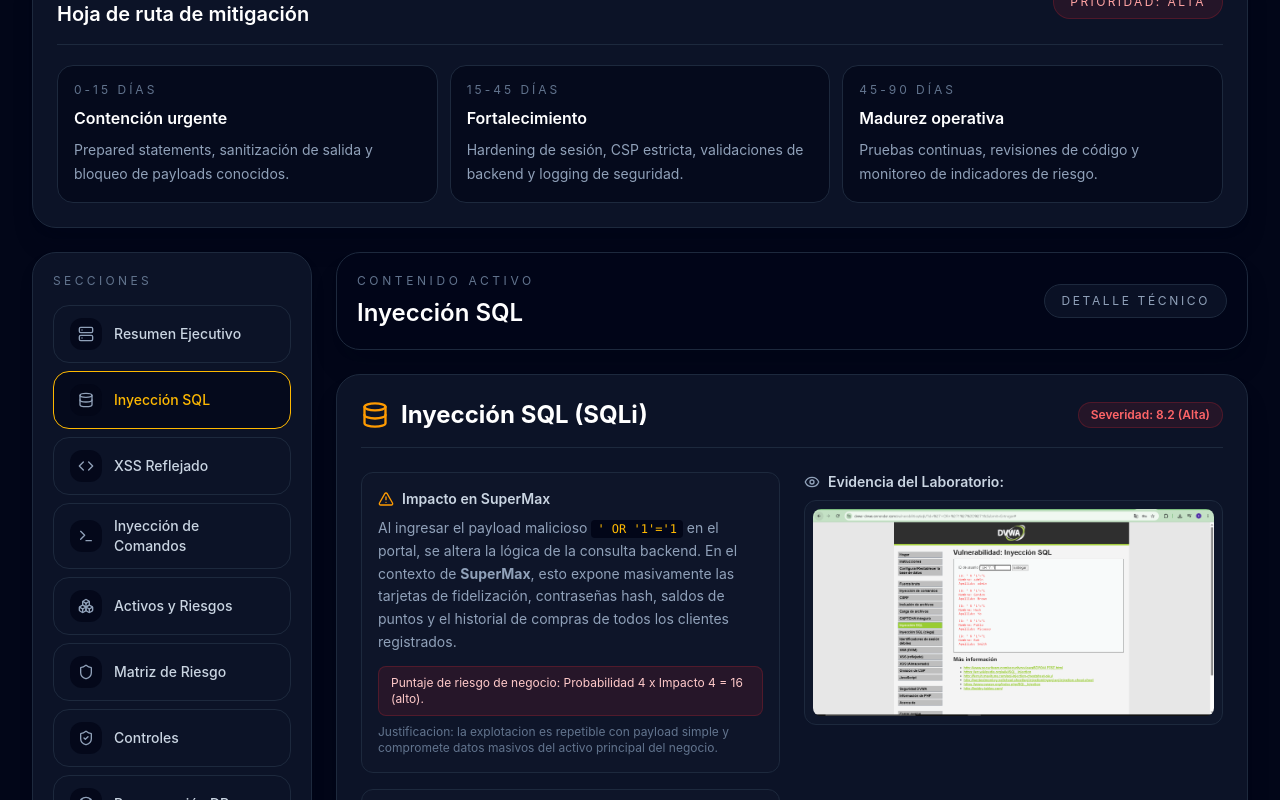
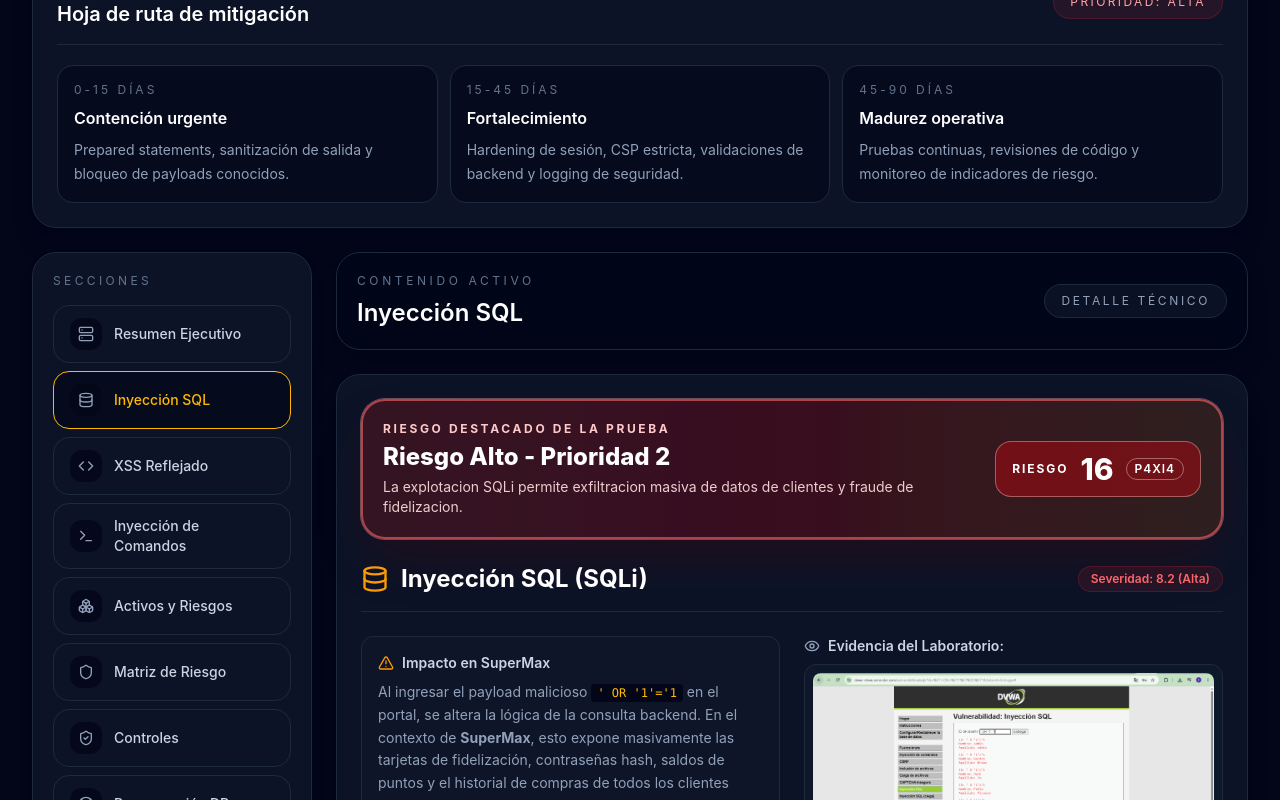
Before and after one commit to squellaa/auditoria_oliseb, a React (Vite) app: page / in a window 1280 px wide. Both pictures are taken after a click on the button "Inyección SQL". Shown: the part 630-1430 px from the top of the page. Built offline with nearby package versions, Linux system fonts and the light colour scheme.

Commit message:
Maximiza visibilidad de riesgo en las 3 pruebas de control

```diff
--- a/src/components/Comandos.jsx
+++ b/src/components/Comandos.jsx
@@ -7,6 +7,21 @@
 
   return (
     <section className="space-y-6">
+      <div className="rounded-3xl border-2 border-red-300/70 bg-gradient-to-r from-red-950/60 via-red-800/35 to-orange-700/20 p-5 shadow-2xl shadow-red-950/60 ring-2 ring-red-300/40">
+        <div className="flex flex-col gap-3 md:flex-row md:items-center md:justify-between">
+          <div>
+            <p className="text-xs font-bold uppercase tracking-[0.22em] text-red-200">Riesgo destacado de la prueba</p>
+            <h3 className="mt-1 text-2xl font-extrabold text-white">Riesgo Critico - Prioridad 1</h3>
+            <p className="mt-1 text-sm text-red-100/90">Compromete el servidor y puede afectar confidencialidad, integridad y disponibilidad del portal.</p>
+          </div>
+          <div className="inline-flex items-center gap-3 rounded-2xl border border-red-100/50 bg-red-600/45 px-4 py-3 text-white animate-pulse">
+            <span className="text-xs font-bold uppercase tracking-[0.16em]">Riesgo</span>
+            <span className="text-4xl font-extrabold leading-none">{riskScore}</span>
+            <span className="rounded-full border border-red-100/50 px-2 py-0.5 text-xs font-semibold uppercase tracking-[0.08em]">P{probability}xI{impact}</span>
+          </div>
+        </div>
+      </div>
+
       <div className="rounded-3xl border border-slate-800/80 bg-slate-950/60 p-8 shadow-xl shadow-slate-950/20">
         <div className="flex items-center gap-4">
           <div className="flex h-14 w-14 items-center justify-center rounded-3xl bg-amber-500/10 text-amber-400">
--- a/src/components/InyeccionSQL.jsx
+++ b/src/components/InyeccionSQL.jsx
@@ -8,6 +8,21 @@
 
   return (
     <div className="space-y-6">
+      <div className="rounded-3xl border-2 border-red-400/60 bg-gradient-to-r from-red-900/35 via-red-700/25 to-amber-700/20 p-5 shadow-2xl shadow-red-950/40 ring-1 ring-red-300/40">
+        <div className="flex flex-col gap-3 md:flex-row md:items-center md:justify-between">
+          <div>
+            <p className="text-xs font-bold uppercase tracking-[0.22em] text-red-200">Riesgo destacado de la prueba</p>
+            <h3 className="mt-1 text-2xl font-extrabold text-white">Riesgo Alto - Prioridad 2</h3>
+            <p className="mt-1 text-sm text-red-100/90">La explotacion SQLi permite exfiltracion masiva de datos de clientes y fraude de fidelizacion.</p>
+          </div>
+          <div className="inline-flex items-center gap-3 rounded-2xl border border-red-200/40 bg-red-600/35 px-4 py-3 text-white">
+            <span className="text-xs font-bold uppercase tracking-[0.16em]">Riesgo</span>
+            <span className="text-3xl font-extrabold leading-none">{riskScore}</span>
+            <span className="rounded-full border border-red-100/40 px-2 py-0.5 text-xs font-semibold uppercase tracking-[0.08em]">P{probability}xI{impact}</span>
+          </div>
+        </div>
+      </div>
+
       <div className="flex justify-between items-center border-b border-slate-800 pb-4">
         <h2 className="text-2xl font-bold text-white flex items-center gap-3">
           <Database className="text-amber-500 w-7 h-7" /> Inyección SQL (SQLi)
--- a/src/components/XSS.jsx
+++ b/src/components/XSS.jsx
@@ -7,6 +7,21 @@
 
   return (
     <section className="space-y-6">
+      <div className="rounded-3xl border-2 border-amber-400/60 bg-gradient-to-r from-amber-900/35 via-amber-700/20 to-slate-800/20 p-5 shadow-2xl shadow-amber-950/30 ring-1 ring-amber-300/40">
+        <div className="flex flex-col gap-3 md:flex-row md:items-center md:justify-between">
+          <div>
+            <p className="text-xs font-bold uppercase tracking-[0.22em] text-amber-200">Riesgo destacado de la prueba</p>
+            <h3 className="mt-1 text-2xl font-extrabold text-white">Riesgo Medio - Prioridad 3</h3>
+            <p className="mt-1 text-sm text-amber-100/90">Depende de interaccion de la victima, pero puede secuestrar sesion y habilitar suplantacion.</p>
+          </div>
+          <div className="inline-flex items-center gap-3 rounded-2xl border border-amber-200/40 bg-amber-500/25 px-4 py-3 text-white">
+            <span className="text-xs font-bold uppercase tracking-[0.16em]">Riesgo</span>
+            <span className="text-3xl font-extrabold leading-none">{riskScore}</span>
+            <span className="rounded-full border border-amber-100/40 px-2 py-0.5 text-xs font-semibold uppercase tracking-[0.08em]">P{probability}xI{impact}</span>
+          </div>
+        </div>
+      </div>
+
       <div className="rounded-3xl border border-slate-800/80 bg-slate-950/60 p-8 shadow-xl shadow-slate-950/20">
         <div className="flex items-center gap-4">
           <div className="flex h-14 w-14 items-center justify-center rounded-3xl bg-rose-500/10 text-rose-400">
```
